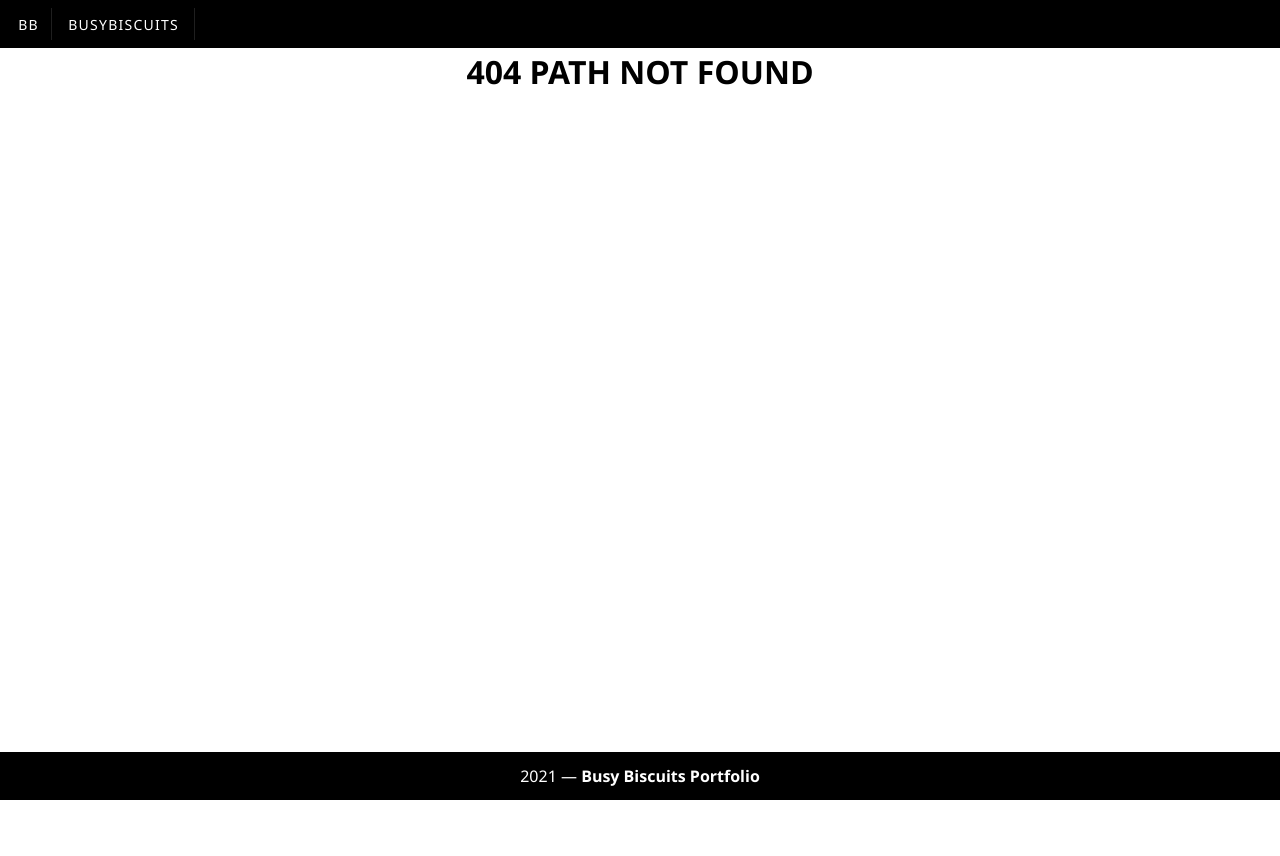
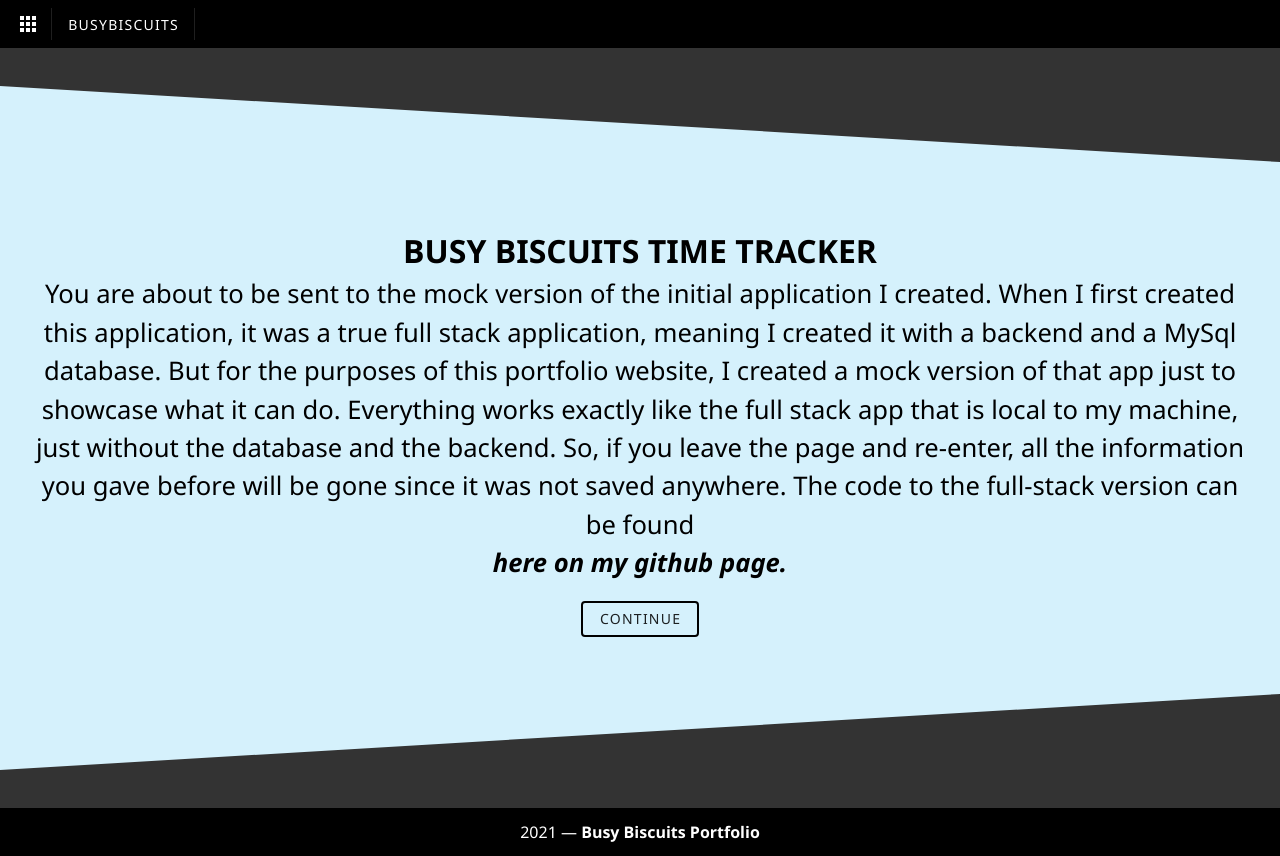
Before and after one commit to melkaj/BusyBiscuits, a Vue app in the folder client/: page /desc/bbtt in a window 1280 px wide. Before the commit this address had no page. Before the commit the page ends 800 px from the top, so only its background shows below. Built offline with nearby package versions, Linux system fonts and the light colour scheme.

Commit message:
Added a middle page between the portfolio website and the BBTT app explaining that it is a mock version of the app. Need to use grammerly and create one for the BBD application too

```diff
--- a/client/src/components/LandingPageComponents/ProjectCards.vue
+++ b/client/src/components/LandingPageComponents/ProjectCards.vue
@@ -38,10 +38,10 @@
                         text
                         depressed
                         class="btn"
-                        to="/bbtt/home">
+                        :to="proj.path">
+                        <!-- to="/bbtt/home"> -->
                             EXPLORE
                         </v-btn>
-                        <!-- :color="btnColor" -->
 
                     </div>
                 </v-card>
--- a/client/src/components/MandatoryComponents/Header.vue
+++ b/client/src/components/MandatoryComponents/Header.vue
@@ -4,11 +4,17 @@
         <!-- THE TOOLBAR ITSELF -->
         <v-app-bar flat dense :color="color" app dark>
             <!-- The side bar -->
-            <v-app-bar-nav-icon @click="drawer = !drawer">BB</v-app-bar-nav-icon>
+            <v-app-bar-nav-icon
+            @click="drawer = !drawer">
+                <v-icon>
+                    mdi-apps
+                </v-icon>
+            <!-- || -->
+            </v-app-bar-nav-icon>
 
             <v-divider vertical inset />
 
-            <!-- Main Logo Button -->
+<!-- Main Logo Button -->
             <v-toolbar-title>
                 <v-btn
                 text
@@ -21,7 +27,7 @@
             <v-divider vertical inset />
             <v-spacer></v-spacer>
 
-            <!-- End of bar buttons -->
+<!-- End of bar buttons -->
             <v-toolbar-items>
                 <v-divider vertical inset />
 
@@ -49,13 +55,13 @@
             </v-toolbar-items>
         </v-app-bar>
 
-        <!-- THE DRAWER WITH OTHER LINKS -->
+<!-- THE DRAWER WITH OTHER LINKS -->
         <v-navigation-drawer
         v-model="drawer"
         temporary
         app
         >
-            <!-- THE HEADER OF THE DRAWER -->
+<!-- THE HEADER OF THE DRAWER -->
             <v-list-item>
                 <v-list-item-content>
                     <v-list-item-title class="title">
--- a/client/src/projects/bbtt/components/MandatoryComponents/Header.vue
+++ b/client/src/projects/bbtt/components/MandatoryComponents/Header.vue
@@ -4,7 +4,12 @@
         <!-- THE TOOLBAR ITSELF -->
         <v-app-bar dense color="#116466" app dark>
             <!-- The side bar -->
-            <v-app-bar-nav-icon @click="drawer = !drawer">BB</v-app-bar-nav-icon>
+            <v-app-bar-nav-icon
+            @click="drawer = !drawer">
+                <v-icon>
+                    mdi-apps
+                </v-icon>
+            </v-app-bar-nav-icon>
 
             <v-divider vertical inset />
 
--- a/client/src/router/index.js
+++ b/client/src/router/index.js
@@ -1,9 +1,10 @@
-import Vue from 'vue';
-import VueRouter from 'vue-router';
-import Login from '../projects/bbtt/views/login/Login.vue';
-import Register from '../projects/bbtt/views/register/Register.vue';
-import HomePage from '../projects/bbtt/views/Home/Home.vue';
-import LandingPage from '../views/LandingPage/LandingPage.vue';
+import Vue          from 'vue';
+import VueRouter    from 'vue-router';
+import Login        from '../projects/bbtt/views/login/Login.vue';
+import Register     from '../projects/bbtt/views/register/Register.vue';
+import HomePage     from '../projects/bbtt/views/Home/Home.vue';
+import LandingPage  from '../views/LandingPage/LandingPage.vue';
+import BBTT         from '../views/DescriptionPages/BBTT.vue';
 import FourZeroFour from '../components/404/404.vue';
 
 Vue.use(VueRouter);
@@ -16,6 +17,11 @@ const routes = [
     path: '/',
     name: 'port-home',
     component: LandingPage
+  },
+  {
+    path: '/desc/bbtt',
+    name: 'descr-bbtt',
+    component: BBTT
   },
 
 
--- /dev/null
+++ b/client/src/views/DescriptionPages/BBTT.vue
@@ -0,0 +1,129 @@
+<template>
+    <v-container fluid class="fill-height whole-container">
+        <v-row justify="center" align="center" class="landing-intro clip-pos">
+            <v-col cols="12">
+                <div class="scroll">
+                    <h1 class="heading-font">
+                        BUSY BISCUITS TIME TRACKER
+                    </h1>
+                    <p>
+                        You are about to be sent to the mock version of the initial application I created.
+                        When I first created this application, it was a true full stack application, meaning I
+                        created it with a backend and a MySql database. But for the purposes of this portfolio
+                        website, I created a mock version of that app just to showcase what it can do. Everything
+                        works exactly like the full stack app that is local to my machine, just without the database
+                        and the backend. So, if you leave the page and re-enter, all the information you gave before will
+                        be gone since it was not saved anywhere. The code to the full-stack version can be found
+                        <span><a :href="githubRepo" id="link">here on my github page.</a></span>
+                    </p>
+                </div>
+                <v-btn
+                text
+                depressed
+                class="btn"
+                to="/bbtt/home">
+                    Continue
+                </v-btn>
+            </v-col>
+        </v-row>
+    </v-container>
+</template>
+
+<script>
+export default {
+    data() {
+        return {
+            githubRepo: "https://github.com/melkaj/BusyBiscuits/tree/master"
+        }
+    }
+}
+</script>
+
+<style scoped>
+#link {
+    color: black;
+    font-weight: bolder;
+    font-style: italic;
+    text-decoration: none;
+}
+.btn {
+    color: white;
+    background: #D5F1FC;
+    padding-top: 10px;
+    margin-top: 10px;
+    border: 2px solid black;
+}
+.whole-container {
+    background: #333333;
+}
+.landing-intro {
+    height: 95vh;
+    color: #333333;
+    background: #D5F1FC;
+    /* clip-path: polygon(0 5%, 100% 15%, 100% 85%, 0 95%); */
+}
+.clip-pos {
+    /* Top left going down || Top right going down || Bottom right going up || Bottom left going up */
+    clip-path: polygon(0 5%, 100% 15%, 100% 85%, 0 95%);
+}
+.scroll {
+    color: black;
+    padding: 1vh 1vw;
+    height: 100%;
+    overflow-y: scroll;
+}
+::-webkit-scrollbar {
+    width: 5px;
+}
+
+/* Track */
+::-webkit-scrollbar-track {
+    -webkit-border-radius: 10px;
+    border-radius: 10px;
+    background: white;
+}
+/* Handle */
+::-webkit-scrollbar-thumb {
+    -webkit-border-radius: 10px;
+    border-radius: 1px;
+    background: #333333;
+}
+::-webkit-scrollbar-thumb:window-inactive {
+	background: #000000;
+}
+p {
+    margin-bottom: 0 !important;
+    display: flex;
+    justify-content: center;
+    align-content: center;
+    flex-direction: column;
+    /* Column | row */
+}
+
+
+
+@media screen and (min-width: 701px) {                            /* LARGE */
+    .heading-font {
+        font-size: 2.5vw;
+    }
+    p {
+        font-size: 2vw;
+    }
+}
+@media screen and (min-width: 401px) and (max-width: 700px) {     /* MEDIUM */
+    .heading-font {
+        font-size: 4vw;
+    }
+    p {
+        font-size: 2.5vw;
+    }
+}
+@media screen and (max-width: 400px) {                            /* SMALL */
+    .heading-font {
+        font-size: 5vw;
+    }
+    p {
+        font-size: 3.5vw;
+    }
+}
+</style>
--- a/client/src/views/LandingPage/LandingPage.vue
+++ b/client/src/views/LandingPage/LandingPage.vue
@@ -31,16 +31,6 @@
                 <ProjectCards :projects="projects"/>
             </div>
         </v-row>
-
-<!-- EXPLORE BUTTONS TO LET USER MOVE TO THE PROJECT -->
-        <!-- <v-row justify="center" align="center" class="landing-intro clip-neg">
-            <div class="text-margin">
-                <h1 class="heading-font">
-                    EXPLORE THE PROJECTS
-                </h1>
-                <ProjectCards :projects="projects"/>
-            </div>
-        </v-row> -->
     </v-container>
 </template>
 
@@ -65,7 +55,8 @@ export default {
                             understanding of where their time is spent. I noticed I become far more
                             productive when I plan my day by the hour. So, I thought it would be cool
                             to create and application to take it one step further while also honing
-                            my full-stack skills`
+                            my full-stack skills. Click on the 'Explore' button below to learn more!`,
+                    path: "/desc/bbtt",
                 },
                 {
                     title: "BusyBiscuits Database",
@@ -75,11 +66,8 @@ export default {
                             datastructure is a hash table where each element is the root of a binary tree.
                             I wanted to get a better lower level understanding of certain structures so
                             I created this project to do so. Also, it helped to develop a more robust
-                            comprehension of C++ and OOP.`
-                },
-                {
-                    title: "BusyBiscuits temp",
-                    content: `LOREM IPSUM`
+                            comprehension of C++ and OOP. Click on the 'Explore' button below to learn more!`,
+                    path: "/desc/bbtt",
                 },
             ]
         }
```
